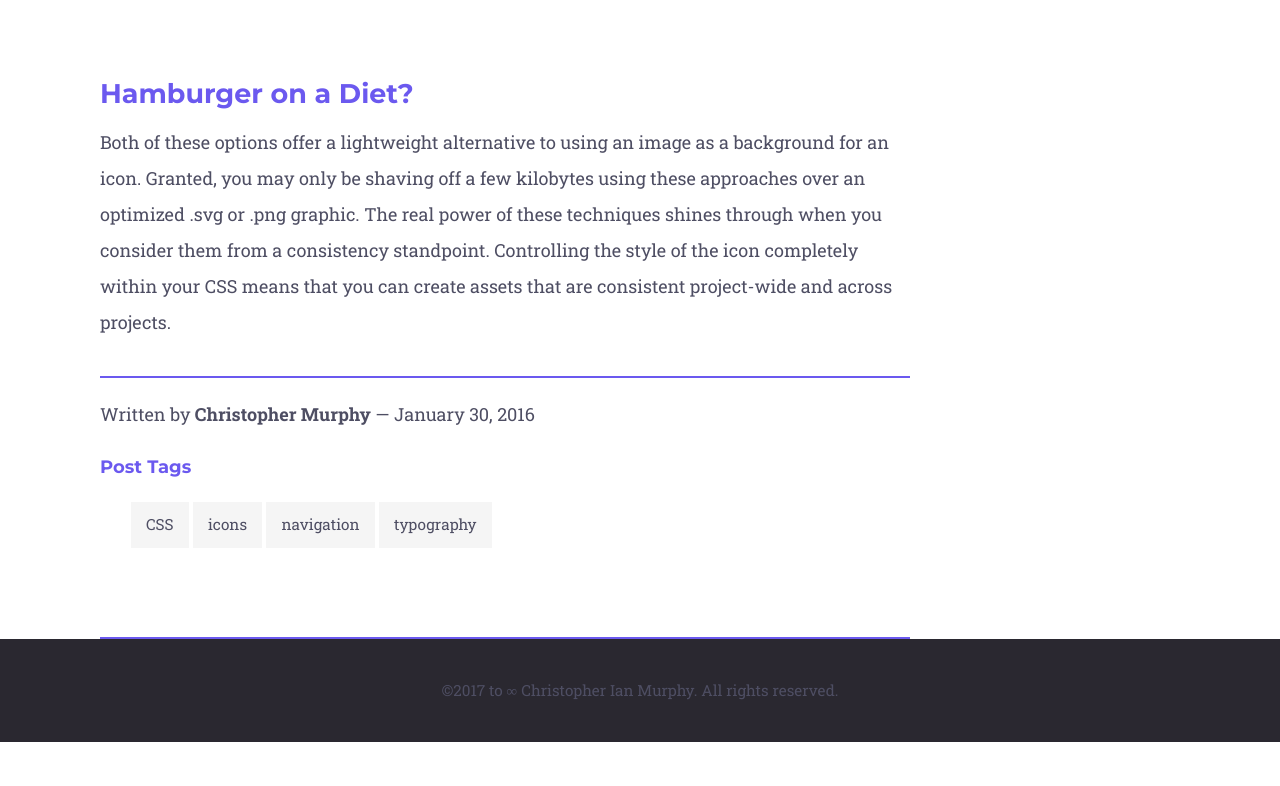
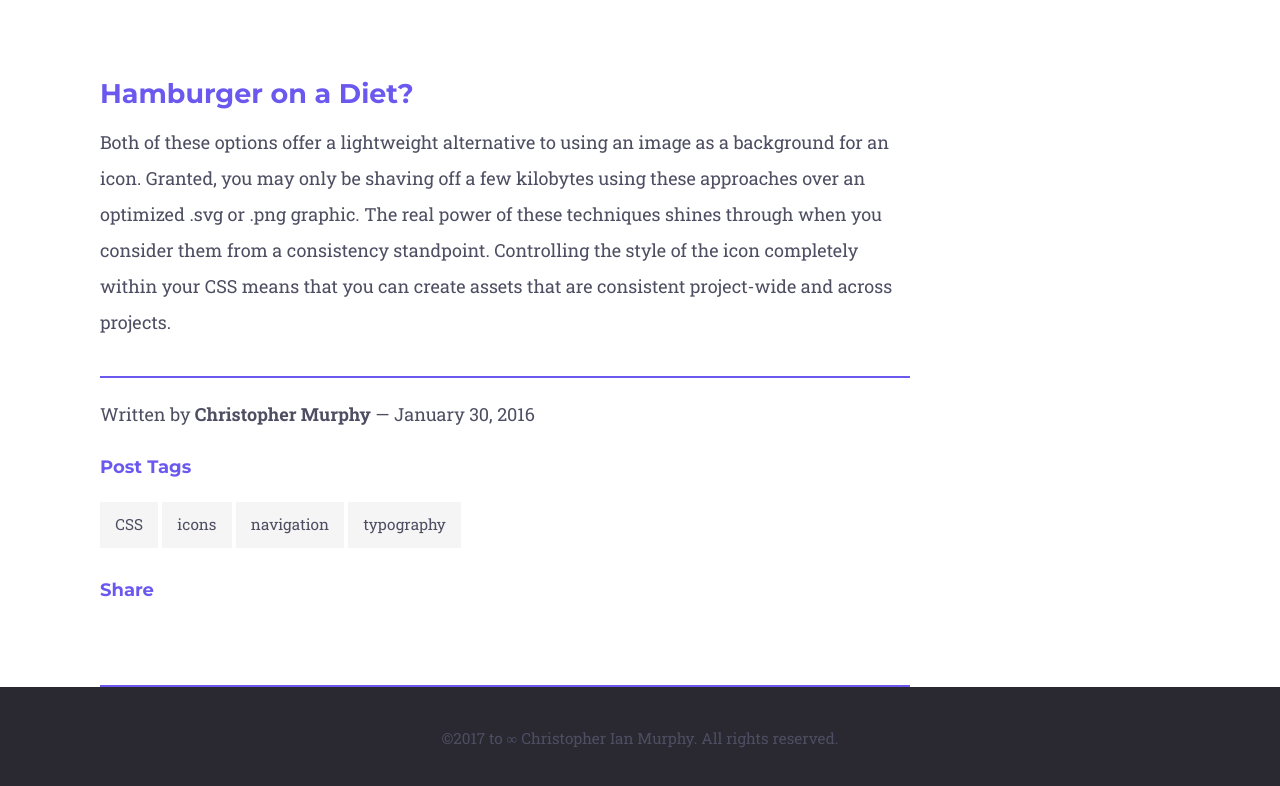
Before and after one commit to Splode/cm-blog, a Jekyll site: the page built from _posts/2016-01-30-navicons.md, in a window 1280 px wide and 1400 px high, scrolled down 1973 px, cut to the strip 610-1396 px from the top of the window. Built offline with Jekyll 4.4.1, drawn with Linux system fonts in a browser that asks for light colours; nearby versions of some CDN libraries; comment, search, counter and statistics services are not loaded; before the commit the page ends 3325 px from its top, so only the background shows below that.

Commit message:
Added social media share buttons to post footer
- Added Twitter share button and SDK
- Added Facebook share button and SDK
- Added LinkedIn share button and SDK (currently not operation and
commented-out)
- Fixed path issues (double slashes) in meta tags

```diff
--- a/_includes/head.html
+++ b/_includes/head.html
@@ -10,6 +10,9 @@
   <link rel="canonical" href="{{ site.baseurl }}{{ page.url }}">
 
   <!-- CSS -->
+  <!-- font-awesome -->
+  <link rel="stylesheet" href="https://maxcdn.bootstrapcdn.com/font-awesome/4.7.0/css/font-awesome.min.css">
+  <!-- primary project css -->
   <link rel="stylesheet" href="{{ site.baseurl }}/css/main.css">
   <!-- Icons -->
   <link rel="shortcut icon" href="{{ site.baseurl }}/assets/images/CMFavicon.png">
@@ -26,12 +29,12 @@
   <meta property="og:site_name" content="Christopher Murphy - Blog">
   <meta property="og:url" content="{{site.url}}{{page.url}}">
   <meta property="og:description" content="{% if page.description %}{{page.description}}{% else %}{{site.description}}{% endif %}">
-  <meta property="og:image" content="{% if page.image %}{{ site.url }}/{{ page.image }}{% else %}{{ site.url }}/assets/images/cm-blog.png{% endif %}">
+  <meta property="og:image" content="{% if page.image %}{{ site.url }}{{ page.image }}{% else %}{{ site.url }}/assets/images/cm-blog.png{% endif %}">
 
   <!-- Schema.org markup for Google+ -->
   <meta itemprop="name" content="{% if page.title %}{{page.title}}{% else %}{{site.title}}{% endif %}">
   <meta itemprop="description" content="{% if page.description %}{{page.description}}{% else %}{{site.description}}{% endif %}">
-  <meta itemprop="image" content="{% if page.image %}{{ site.url }}/{{ page.image }}{% else %}{{ site.url }}/assets/images/cm-blog.png{% endif %}">
+  <meta itemprop="image" content="{% if page.image %}{{ site.url }}{{ page.image }}{% else %}{{ site.url }}/assets/images/cm-blog.png{% endif %}">
 
   <!-- Twitter Card data -->
   <meta name="twitter:card" content="summary">
@@ -39,16 +42,16 @@
   <meta name="twitter:title" content="{% if page.title %}{{page.title}}{% else %}{{site.title}}{% endif %}">
   <meta name="twitter:description" content="{% if page.description %}{{page.description}}{% else %}{{site.description}}{% endif %}">
   <meta name="twitter:creator" content="@splode">
-  <meta name="twitter:image" content="{% if page.image %}{{ site.url }}/{{ page.image }}{% else %}{{ site.url }}/assets/images/cm-blog.png{% endif %}">
+  <meta name="twitter:image" content="{% if page.image %}{{ site.url }}{{ page.image }}{% else %}{{ site.url }}/assets/images/cm-blog.png{% endif %}">
 
   <!-- RSS -->
   <link rel="alternate" type="application/atom+xml" title="{{ site.title }}" href="{{ site.baseurl }}atom.xml">
 
   <!-- Google Analytics Script -->
   <script>
-    (function(i, s, o, g, r, a, m) {
+    (function (i, s, o, g, r, a, m) {
       i['GoogleAnalyticsObject'] = r;
-      i[r] = i[r] || function() {
+      i[r] = i[r] || function () {
         (i[r].q = i[r].q || []).push(arguments)
       }, i[r].l = 1 * new Date();
       a = s.createElement(o),
--- a/_layouts/post.html
+++ b/_layouts/post.html
@@ -2,19 +2,76 @@
 layout: default
 page-type: post
 ---
+
+<!-- Load Facebook SDK for JavaScript -->
+<div id="fb-root"></div>
+<script>(function(d, s, id) {
+  var js, fjs = d.getElementsByTagName(s)[0];
+  if (d.getElementById(id)) return;
+  js = d.createElement(s); js.id = id;
+  js.src = "//connect.facebook.net/en_US/sdk.js#xfbml=1&version=v2.10&appId=1404754592936221";
+  fjs.parentNode.insertBefore(js, fjs);
+}(document, 'script', 'facebook-jssdk'));</script>
+
 <article>
+
   {% if page.image %}
     <img src="{{ page.image }}" alt="{{ page.description }}" title="{{ page.title }}">
   {% endif %}
+
   {{ content }}
+
   <footer>
 
     <p>Written by <strong>{{ page.author }}</strong> &mdash; </p><time itemprop="dateCreated" datetime="{ {page.date }}">{{ page.date | date:"%B %-d, %Y" }}</time>
+
     <h4>Post Tags</h4>
+
     <ul class="tags">
       {% for category in page.categories %}
       <li><a href="{{ site.baseurl }}/archive.html#{{ category | cgi_escape }}" class="button">{{ category }}</a></li>
       {% endfor %}
     </ul>
+
+    <!-- social media share buttons -->
+    <h4>Share</h4>
+    <div class="ShareButtonContainer">
+
+      <ul class="ShareButtonContainer-list">
+
+        <!-- LinkedIn share button -->
+        <!-- <li class="ShareButtonContainer-list-item">
+          <script src="//platform.linkedin.com/in.js" type="text/javascript">
+            lang: en_US
+          </script>
+          <script type="IN/Share" data-url="https://blog.christopherianmurphy.com/{{ page.url }}"></script>
+        </li> -->
+
+        <!-- Twitter share button -->
+        {% capture hashtags %}
+          {% for category in page.categories %}
+            {{ category }},
+          {% endfor %}
+        {% endcapture %}
+        <li class="ShareButtonContainer-list-item">
+          <a href="https://twitter.com/intent/tweet"
+            class="twitter-share-button"
+            data-url="{{ site.url }}{{ page.url }}"
+            data-text="{{ page.title }}"
+            data-hashtags="{{ hashtags }}">
+            <!-- <i class="fa fa-twitter" aria-hidden="true"></i> -->
+          </a>
+        </li>
+
+        <!-- Facebook share button -->
+        <li class="ShareButtonContainer-list-item">
+          <div class="fb-share-button" data-href="{{ site.url }}{{ page.url }}" data-layout="button">
+          </div>
+        </li>
+
+      </ul>
+
+    </div>
+
   </footer>
 </article>
--- a/_sass/_layout.scss
+++ b/_sass/_layout.scss
@@ -313,7 +313,7 @@
 .tags {
   color: $plumMeat;
   font-size: 0.85em;
-  margin-bottom: 3em;
+  margin: 0;
   padding: 0;
   li {
     background-color: $grey;
--- /dev/null
+++ b/_sass/_social.scss
@@ -0,0 +1,18 @@
+.ShareButtonContainer-list {
+  line-height: normal;
+  margin: 0;
+}
+
+.ShareButtonContainer-list-item {
+  display: inline-block;
+}
+
+// important for getting social share buttons to align
+.IN-widget {
+  margin-top: 4px;
+  vertical-align: text-top !important;
+}
+
+.twitter-share-button[style] {
+  vertical-align: text-bottom !important;
+}
--- a/css/main.scss
+++ b/css/main.scss
@@ -11,5 +11,6 @@
 @import "base";
 @import "layout";
 @import "navigation";
-@import "search";
+@import "search"; // custom search with vue integration
+@import "social"; // social media buttons
 @import "syntax-highlighting"; //Default syntax-highlighting via Jekyll
```
Also changed, not shown: other parts of _includes/head.html (+20 -0 lines).
